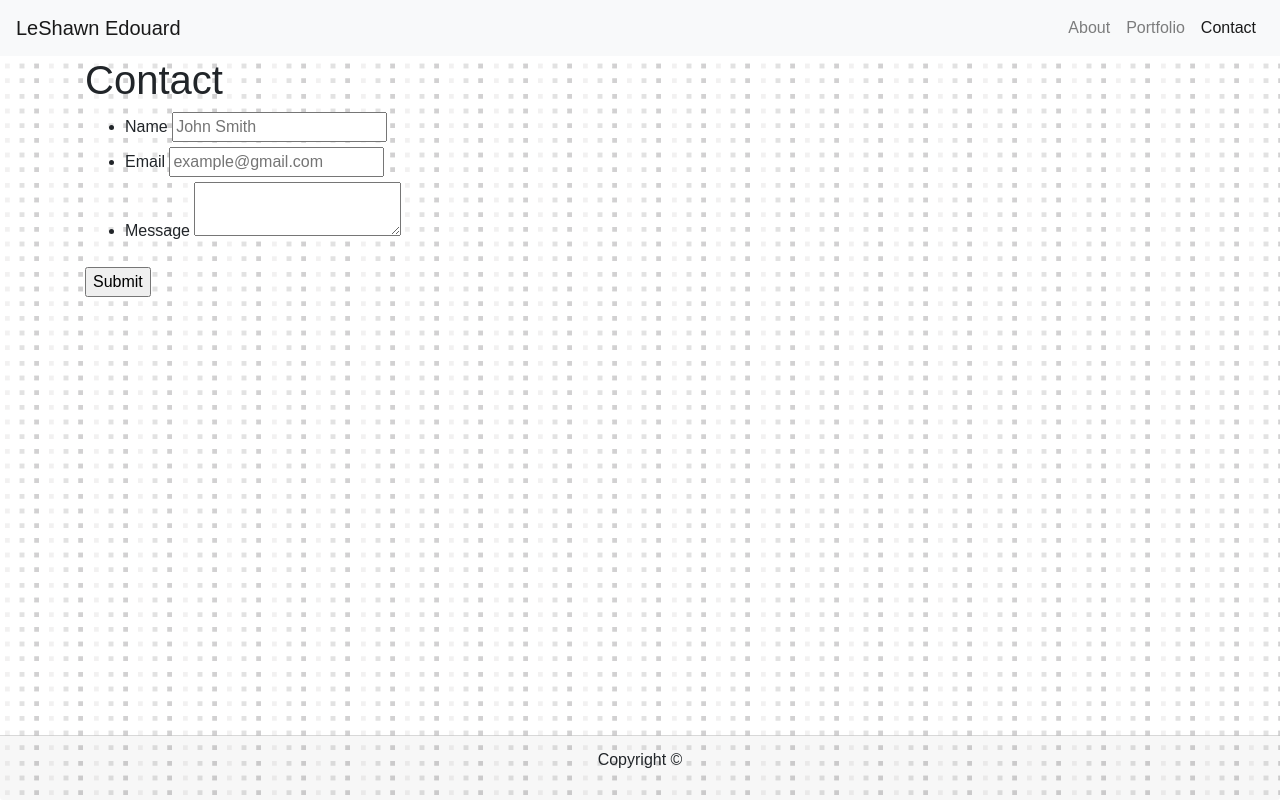
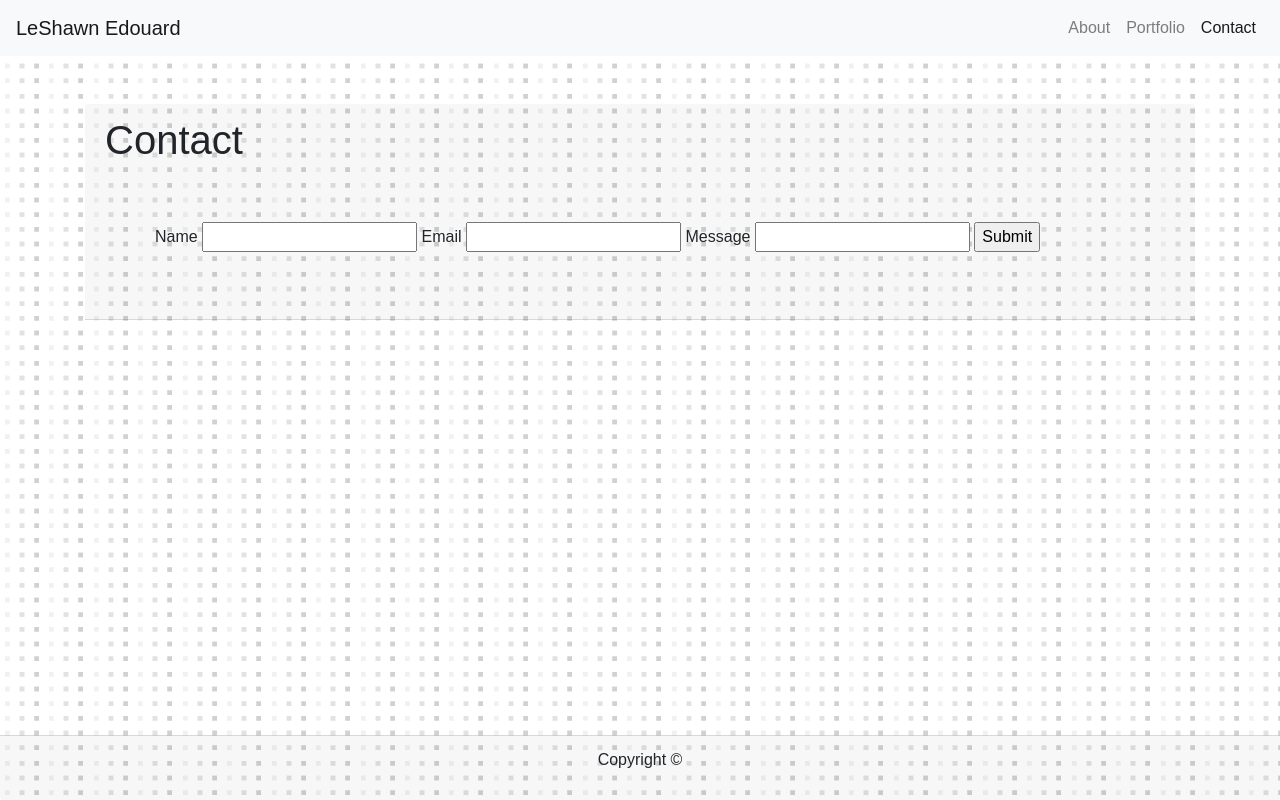
Before and after one commit to LeShawnEdouard/Bootstrap-Portfolio, a plain HTML site: page contact.html in a window 1280 px wide. Drawn offline with nearby package versions, Linux system fonts and the light colour scheme.

Commit message:
Add form to contact page

```diff
--- a/assets/css/style.css
+++ b/assets/css/style.css
@@ -28,7 +28,11 @@ body    {
     border: 0 none;
     opacity: 0.8;
 }
-
+.form   {
+    bottom: 20px;
+    width: 100%;
+    padding: 50px;
+}
 
 
 
--- a/contact.html
+++ b/contact.html
@@ -25,30 +25,27 @@
       </div>
     </nav>
 
-  <div id="main-container" class="container">
-    <section class="main-section">
-      <h1>Contact</h1>
+  <br>
+  <br>
 
-      <form id="contact-form">
-        <ul>
-          <li>
-            <label for="name">Name</label>
-            <input type="text" id="name" name="name" placeholder="John Smith" required="required">
-          </li>
-          <li>
-            <label for="email">Email</label>
-            <input type="email" id="email" name="email" placeholder="example@gmail.com" required="required">
-          </li>
-          <li>
-            <label for="message">Message</label>
-            <textarea id="message" name="message" required="required"></textarea>
-          </li>
-        </ul>
-        <input type="submit">
-      </form>
 
-    </section>
-
+  <div class="container">
+    <div class="row">
+      <div class="col-md-12">
+        <div class="card-header">
+          <h1>Contact</h1>
+          <form class="form">
+              <label for="fname">Name</label>
+              <input type="text" id="fname" name="fname">
+              <label for="lname">Email</label>
+              <input type="text" id="lname" name="lname">
+              <label for="message">Message</label>
+              <input type="text" id="message" name="message">
+              <input type="submit" value="Submit">
+          </form>
+        </div>
+      </div>
+    </div>
   </div>
 
   <div class="footer-margin fixed-bottom">
```
Also changed, not shown: portfolio.html (+0 -42 lines).
